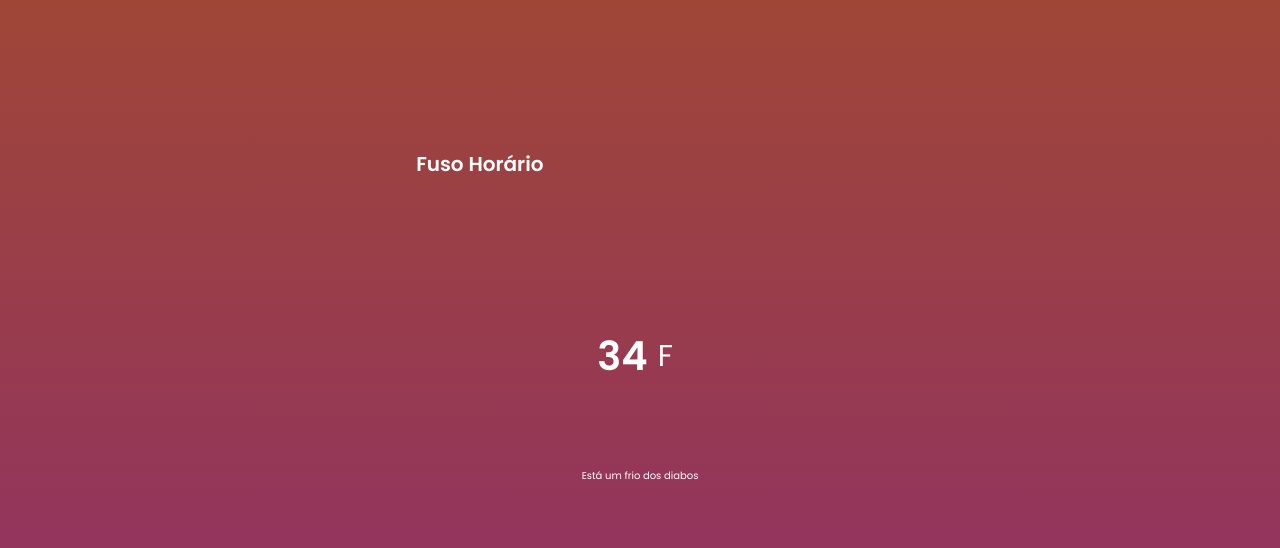
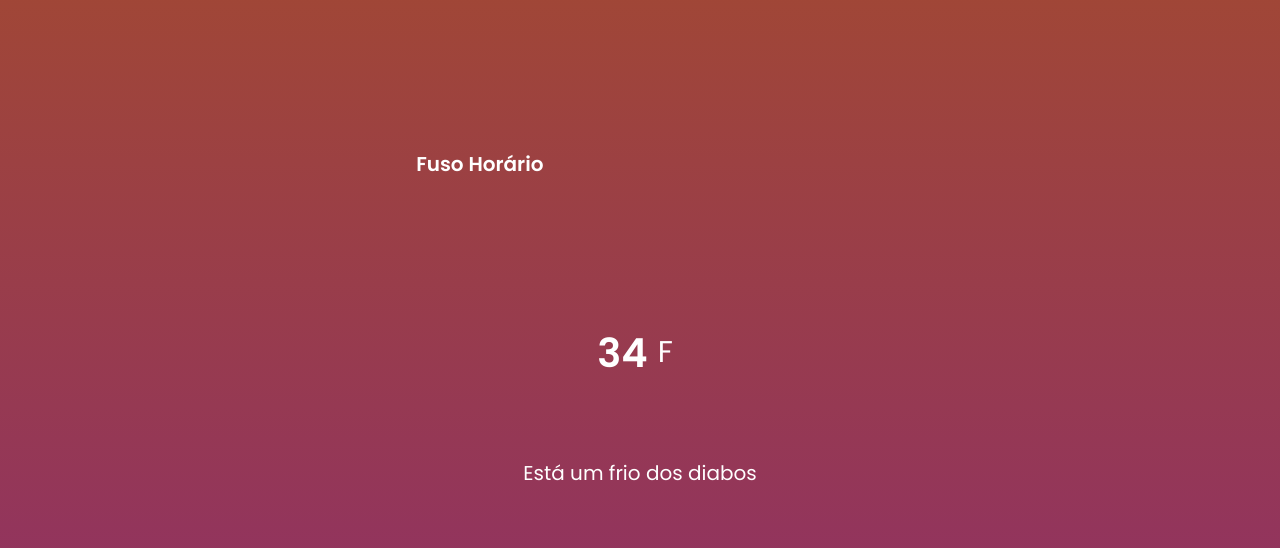
Before and after one commit to JMira84/weather_app, a plain HTML site: page index.html in a window 1280 px wide. Shown: the part 116-664 px from the top of the page. Drawn offline with Linux system fonts and the light colour scheme.

Commit message:
changed description font-size

```diff
--- a/style/style.css
+++ b/style/style.css
@@ -24,9 +24,9 @@ main {
     height: 100vh;
 }
 
-.info-msg { display: none; }
+.info-msg { display: none }
 
-.show { display: block; }
+.show { display: block }
 
 .location,
 .temperature {
@@ -37,7 +37,7 @@ main {
     height: 30vh;
 }
 
-.temperature { flex-direction: column; }
+.temperature { flex-direction: column }
 
 .degree-section {
     display: flex;
@@ -53,3 +53,5 @@ main {
 .degree-section h2 {
     font-size: 4rem;
 }
+
+.temperature-description p { font-size: 2rem }
```
